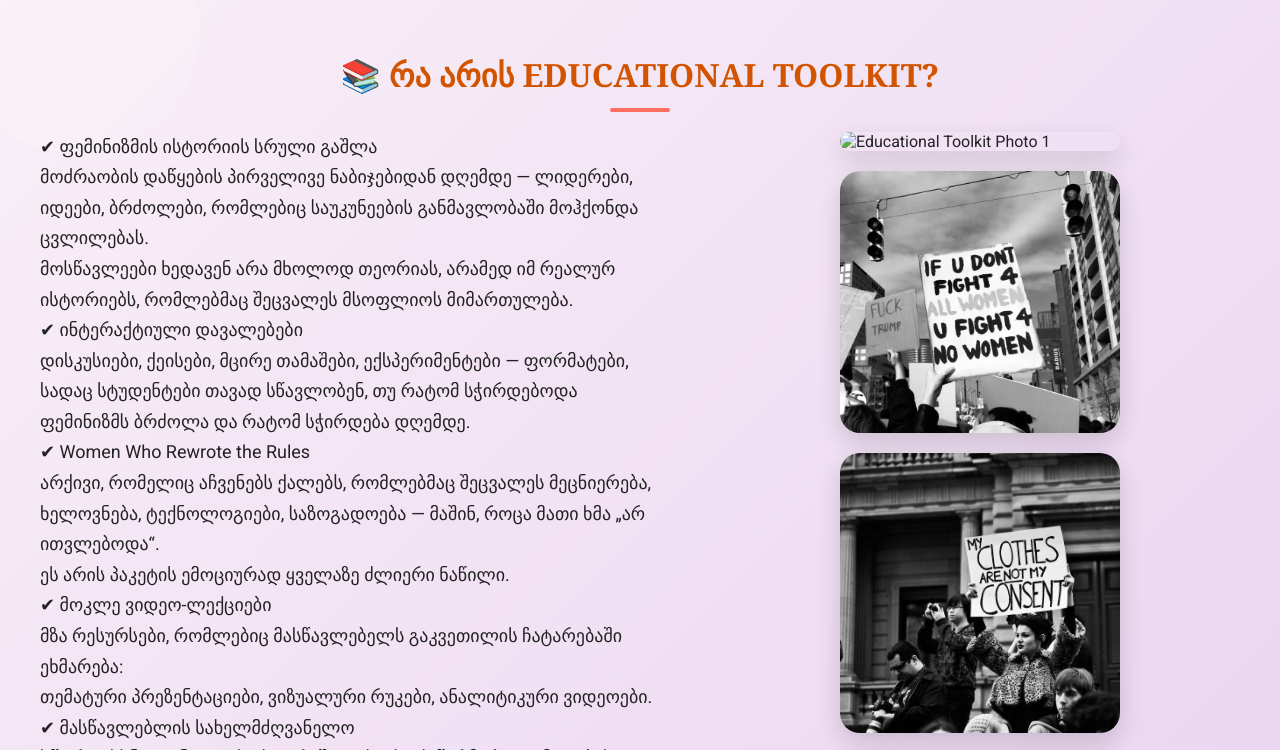
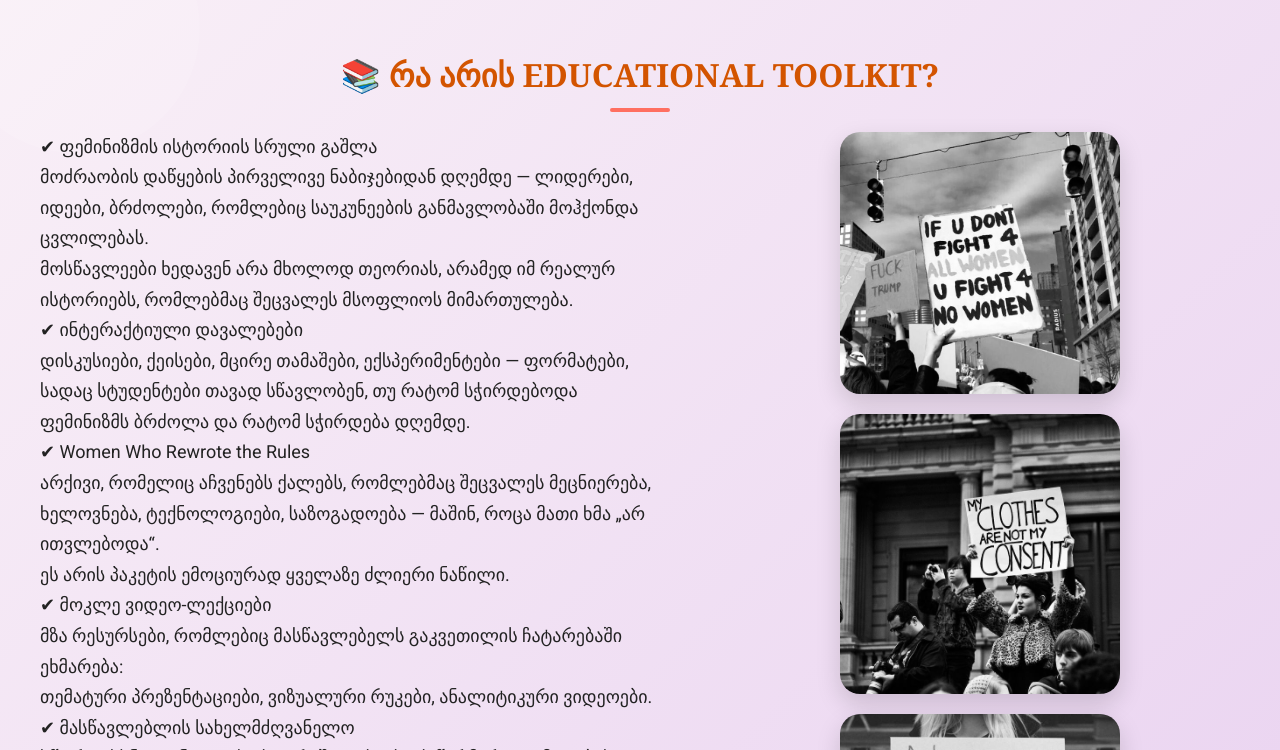
Before and after one commit to CodebyMila/Milena-Dzigiria-Final-Project-, a plain HTML site: page services.html in a window 1280 px wide. Shown: the part 1360-2110 px from the top of the page. Drawn offline with Linux system fonts and the light colour scheme.

Commit message:
update some details 2

```diff
--- a/services.html
+++ b/services.html
@@ -153,7 +153,6 @@
           </div>
 
           <div class="toolkit-photos">
-            <img src="index.html" alt="Educational Toolkit Photo 1" />
             <img src="images/foto11.jpg" alt="Educational Toolkit Photo 2" />
             <img src="images/foto19.jpg" alt="Educational Toolkit Photo 3" />
             <img src="images/foto12.jpg" alt="Educational Toolkit Photo 4" />
```
